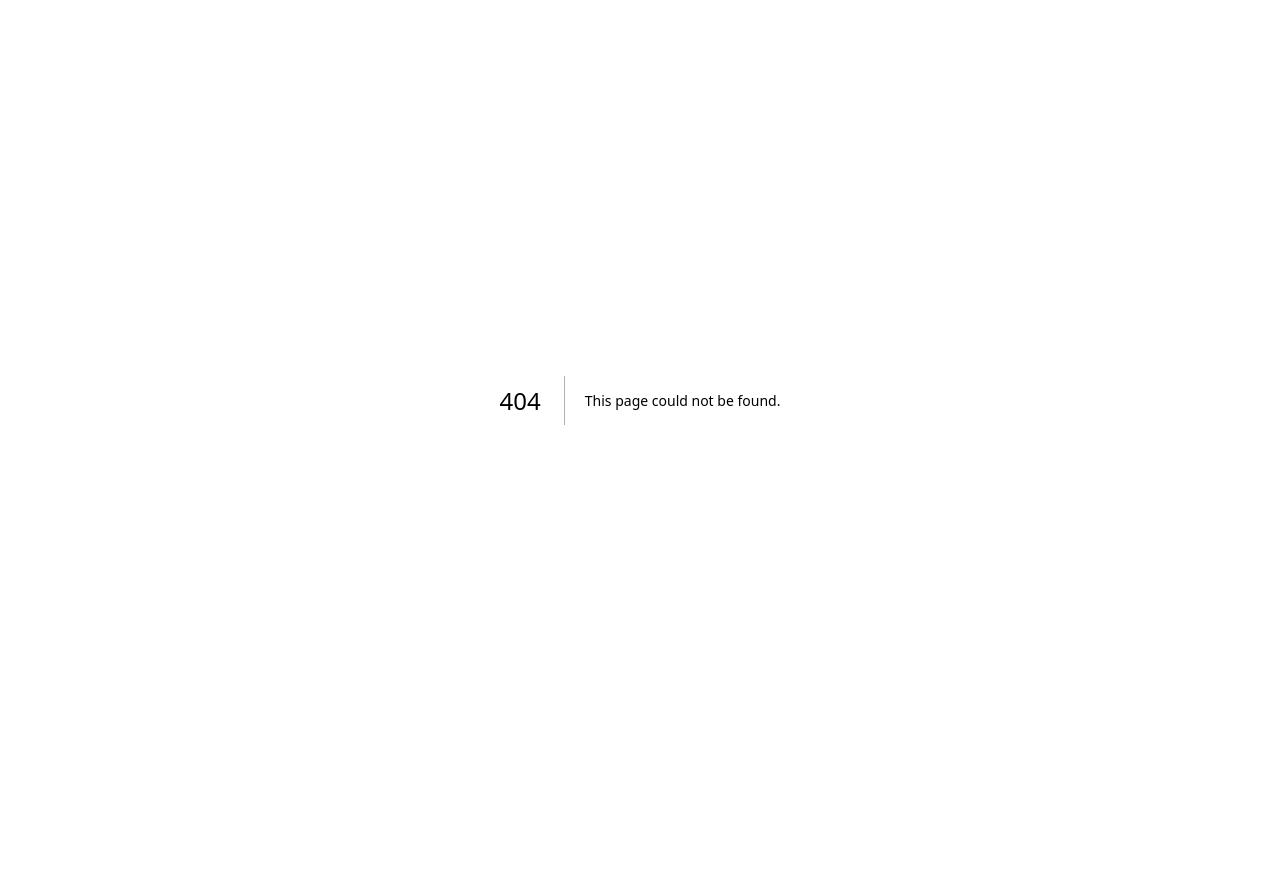
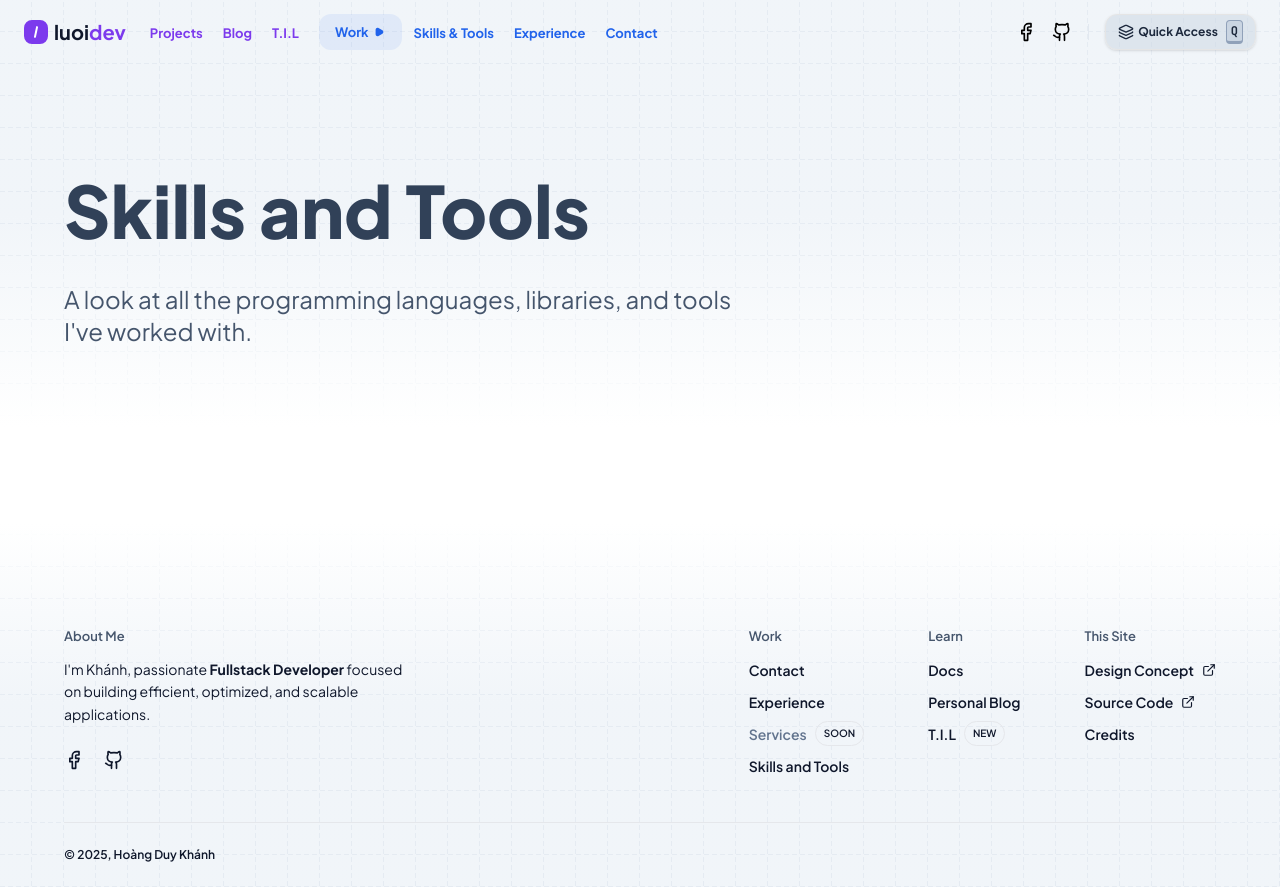
Before and after one commit to thien34/khanh, a Next.js app: page /work/skills-and-tools in a window 1280 px wide. Before the commit this address had no page. Before the commit the page ends 800 px from the top, so only its background shows below. Built offline with nearby package versions, Linux system fonts and the light colour scheme.

Commit message:
add libs mdx, remove route /studio

```diff
--- a/package.json
+++ b/package.json
@@ -24,10 +24,13 @@
     "clsx": "2.1.1",
     "date-fns": "4.1.0",
     "framer-motion": "12.6.3",
+    "front-matter": "4.0.2",
     "lucide-react": "0.485.0",
     "next": "15.2.4",
     "react": "19.1.0",
     "react-dom": "19.1.0",
+    "remark-gfm": "4.0.1",
+    "slugify": "1.6.6",
     "tailwind-merge": "3.0.2",
     "tailwindcss-animate": "1.0.7"
   },
@@ -38,13 +41,14 @@
     "@next/mdx": "15.2.4",
     "@next/third-parties": "15.2.4",
     "@tailwindcss/postcss": "4.0.17",
+    "@tailwindcss/typography": "0.5.16",
     "@types/mdx": "2.0.13",
     "@types/node": "22.13.14",
     "@types/react": "19.0.12",
     "@types/react-dom": "19.0.4",
     "@typescript-eslint/eslint-plugin": "8.28.0",
     "@typescript-eslint/parser": "8.28.0",
-    "babel-plugin-react-compiler": "19.0.0-beta-aeaed83-20250323",
+    "babel-plugin-react-compiler": "19.0.0-beta-e993439-20250405",
     "cross-env": "7.0.3",
     "eslint": "9.23.0",
     "eslint-config-next": "15.2.4",
--- a/src/app/(client)/layout.tsx
+++ b/src/app/(client)/layout.tsx
@@ -1,5 +1,5 @@
-import Footer from '@/components/client/layouts/footer/Footer'
-import Header from '@/components/client/layouts/navbar/Header'
+import Footer from '@/components/client/layouts/footer'
+import Header from '@/components/client/layouts/navbar'
 import { GoogleAnalytics } from '@next/third-parties/google'
 
 type LayoutProps = {
--- /dev/null
+++ b/src/app/(client)/work/skills-and-tools/layout.tsx
@@ -0,0 +1,19 @@
+import { GenerateMetadata } from '@/components/client/meta/Metadata'
+import { getBaseUrl } from '@/lib/url'
+import { Metadata } from 'next'
+
+type LayoutProps = {
+  children: React.ReactNode
+}
+
+export const metadata: Metadata = GenerateMetadata({
+  title: 'Skills and Tools',
+  description: "A look at all the programming languages, libraries, and tools I've worked with.",
+  keywords: 'skills, tools, programming languages, typescript, react, frontend',
+  ogImage: 'image.default',
+  currentUrl: `${getBaseUrl()}/work/skills-and-tools`
+})
+
+export default function Layout({ children }: Readonly<LayoutProps>) {
+  return <div>{children}</div>
+}
--- /dev/null
+++ b/src/app/(client)/work/skills-and-tools/page.tsx
@@ -0,0 +1,15 @@
+import Page from '@/components/client/layouts/Page'
+// import SkillsAndTools from '@/contents/work/skills-and-tools.mdx'
+
+export default async function SkillsAndToolsPage() {
+  return (
+    <Page
+      frontMatter={{
+        title: 'Skills and Tools',
+        description: "A look at all the programming languages, libraries, and tools I've worked with."
+      }}
+    >
+      {/* <SkillsAndTools /> */}
+    </Page>
+  )
+}
--- a/src/components/client/layouts/footer/Footer.tsx
+++ b/src/components/client/layouts/footer/index.tsx
@@ -31,8 +31,7 @@ const Footer = () => {
                   {
                     title: 'Skills and Tools',
                     href: '/work/skills-and-tools'
-                  },
-                  { title: 'Studio', href: '/work/studio' }
+                  }
                 ]}
               />
               <FooterGroup
--- a/src/components/client/layouts/navbar/Header.tsx
+++ b/src/components/client/layouts/navbar/index.tsx
@@ -13,8 +13,7 @@ const navs: Navigation[] = [
   { id: 3, label: 'T.I.L', href: '/project', type: 0 },
   { id: 4, label: 'Skills & Tools', href: '/work/skills-and-tools', type: 1 },
   { id: 5, label: 'Experience', href: '/work/experience', type: 1 },
-  { id: 6, label: 'Studio', href: '/work/studio', type: 1 },
-  { id: 7, label: 'Contact', href: '/work/contact', type: 1 }
+  { id: 6, label: 'Contact', href: '/work/contact', type: 1 }
 ]
 
 const Header = () => {
```
